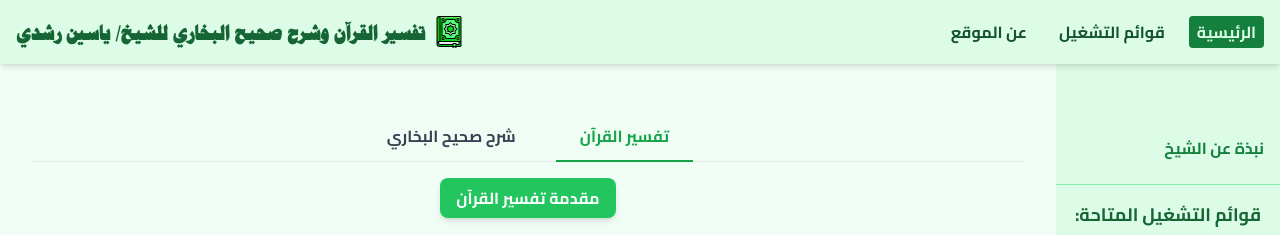
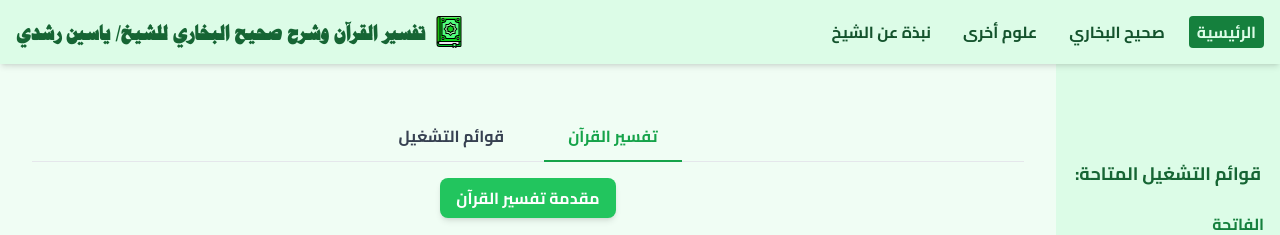
Before and after one commit to s-zankalony/tafseer-app, a React (Vite) app: page / in a window 1280 px wide. Shown: the top 235 px of the page. Built offline with nearby package versions, Linux system fonts and the light colour scheme.

Commit message:
Restructure the site: feat: Update routing and components for enhanced navigation and content display

```diff
--- a/src/App.jsx
+++ b/src/App.jsx
@@ -2,11 +2,11 @@ import { BrowserRouter as Router, Routes, Route } from 'react-router-dom';
 import ContentTabs from './components/ContentTabs';
 import Layout from './components/Layout';
 import About from './components/About';
-import Playlists from './components/Playlists';
 import Biography from './components/Biography';
 import TafseerIntroPage from './components/TafseerIntroPage';
 import HadithIntroPage from './components/HadithIntroPage';
 import OtherContentPage from './components/OtherContentPage';
+import DisplayHadith from './components/DisplayHadith';
 
 function App() {
   return (
@@ -15,10 +15,10 @@ function App() {
         <Routes>
           <Route path="/" element={<ContentTabs />} />
           <Route path="/about" element={<About />} />
-          <Route path="/playlists" element={<Playlists />} />
           <Route path="/biography" element={<Biography />} />
           <Route path="/tafseer-intro" element={<TafseerIntroPage />} />
           <Route path="/hadith-intro" element={<HadithIntroPage />} />
+          <Route path="/bukhari" element={<DisplayHadith />} />
           <Route path="/other-content" element={<OtherContentPage />} />
         </Routes>
       </Layout>
--- a/src/components/ContentTabs.jsx
+++ b/src/components/ContentTabs.jsx
@@ -1,6 +1,6 @@
 import React, { useState, useEffect } from 'react';
 import DisplayLinks from './DisplayLinks';
-import DisplayHadith from './DisplayHadith';
+import Playlists from './Playlists';
 import { useGlobalContext } from './context';
 
 const ContentTabs = () => {
@@ -42,14 +42,14 @@ const ContentTabs = () => {
               }`}
               onClick={() => handleTabChange('hadith')}
             >
-              شرح صحيح البخاري
+              قوائم التشغيل
             </button>
           </li>
         </ul>
       </div>
       <div className="mt-4">
         {localActiveTab === 'tafseer' && <DisplayLinks />}
-        {localActiveTab === 'hadith' && <DisplayHadith />}
+        {localActiveTab === 'hadith' && <Playlists />}
       </div>
     </div>
   );
--- a/src/components/Layout.jsx
+++ b/src/components/Layout.jsx
@@ -1,4 +1,5 @@
 import { memo } from 'react';
+import { NavLink } from 'react-router-dom';
 import Navbar from './Navbar';
 import Sidebar from './Sidebar2';
 import { useGlobalContext } from './context';
@@ -35,6 +36,12 @@ const Footer = memo(({ year }) => (
         >
           sameh@zankalony.com
         </a>
+        <NavLink
+          to="/about"
+          className="ml-4 text-lg font-bold bg-green-700 text-white px-3 py-1 rounded hover:bg-green-600 transition-colors duration-300"
+        >
+          عن الموقع
+        </NavLink>
       </div>
     </div>
   </footer>
--- a/src/components/Navbar.jsx
+++ b/src/components/Navbar.jsx
@@ -62,7 +62,7 @@ const Navbar = () => {
               </li>
               <li>
                 <NavLink
-                  to="/Playlists"
+                  to="/bukhari"
                   className={({ isActive }) =>
                     isActive
                       ? 'block py-1 px-2 text-green-100 bg-green-700 rounded font-bold'
@@ -70,12 +70,12 @@ const Navbar = () => {
                   }
                   onClick={() => isSidebarOpen && toggleSidebar()}
                 >
-                  قوائم التشغيل
+                  صحيح البخاري
                 </NavLink>
               </li>
               <li>
                 <NavLink
-                  to="/about"
+                  to="/other-content"
                   className={({ isActive }) =>
                     isActive
                       ? 'block py-1 px-2 text-green-100 bg-green-700 rounded font-bold'
@@ -83,7 +83,20 @@ const Navbar = () => {
                   }
                   onClick={() => isSidebarOpen && toggleSidebar()}
                 >
-                  عن الموقع
+                  علوم أخرى
+                </NavLink>
+              </li>
+              <li>
+                <NavLink
+                  to="/biography"
+                  className={({ isActive }) =>
+                    isActive
+                      ? 'block py-1 px-2 text-green-100 bg-green-700 rounded font-bold'
+                      : 'block py-1 px-2 text-green-900 rounded hover:bg-green-200 hover:text-green-700 font-bold'
+                  }
+                  onClick={() => isSidebarOpen && toggleSidebar()}
+                >
+                  نبذة عن الشيخ
                 </NavLink>
               </li>
             </ul>
--- a/src/components/Playlists.jsx
+++ b/src/components/Playlists.jsx
@@ -1,10 +1,8 @@
 import React, { useState, useEffect } from 'react';
 import playlists from '../assets/playlists';
 import { getId, getPlaylistId, getThumbnailUrl } from '../assets/functions';
-import OtherContentPage from './OtherContentPage';
 
 const Playlists = () => {
-  const [activeTab, setActiveTab] = useState('tafseer');
   const [playlistThumbnails, setPlaylistThumbnails] = useState({});
 
   useEffect(() => {
@@ -28,44 +26,9 @@ const Playlists = () => {
   }, []);
 
   return (
-    <div className="w-full">
-      {/* Tabs */}
-      <div className="border-b border-gray-200">
-        <ul className="flex flex-wrap justify-center -mb-px text-md font-bold text-center">
-          <li className="mx-2">
-            <button
-              className={`inline-block p-3 px-6 border-b-2 rounded-t-lg ${
-                activeTab === 'tafseer'
-                  ? 'text-green-600 border-green-600'
-                  : 'text-gray-700 border-transparent hover:text-gray-600 hover:border-gray-300'
-              }`}
-              onClick={() => setActiveTab('tafseer')}
-            >
-              تفسير القرآن
-            </button>
-          </li>
-          <li className="mx-2">
-            <button
-              className={`inline-block p-3 px-6 border-b-2 rounded-t-lg ${
-                activeTab === 'other'
-                  ? 'text-green-600 border-green-600'
-                  : 'text-gray-700 border-transparent hover:text-gray-600 hover:border-gray-300'
-              }`}
-              onClick={() => setActiveTab('other')}
-            >
-              علوم أخرى
-            </button>
-          </li>
-        </ul>
-      </div>
-
-      {/* Tab Content */}
-      <div className="mt-4">
-        {activeTab === 'tafseer' && (
-          <div className="flex flex-col items-center justify-center min-h-screen text-green-800 text-center p-4">
+    <div className="w-full flex flex-col items-center justify-center min-h-screen text-green-800 text-center p-4">
       <div className="grid grid-cols-1 sm:grid-cols-2 md:grid-cols-3 lg:grid-cols-4 gap-4 w-full max-w-6xl">
         {playlists.map((playlist) => {
-                // Determine thumbnail: video first, else fetched playlist thumb
           const vid = getId(playlist.url);
           const thumbnailUrl = vid
             ? getThumbnailUrl(playlist.url)
@@ -86,9 +49,7 @@ const Playlists = () => {
                   />
                 </div>
               )}
-                    <h2 className="text-xl font-semibold mb-2">
-                      {playlist.sura}
-                    </h2>
+              <h2 className="text-xl font-semibold mb-2">{playlist.sura}</h2>
               <a
                 href={playlist.url}
                 target="_blank"
@@ -102,10 +63,6 @@ const Playlists = () => {
         })}
       </div>
     </div>
-        )}
-        {activeTab === 'other' && <OtherContentPage />}
-      </div>
-    </div>
   );
 };
 
--- a/src/components/Sidebar2.jsx
+++ b/src/components/Sidebar2.jsx
@@ -36,6 +36,8 @@ const Sidebar2 = ({ children }) => {
     setActiveTab,
   } = useContext(AppContext);
   const location = useLocation();
+  const isHomePage = location.pathname === '/';
+  const isHadithPage = location.pathname === '/bukhari';
   const [showHadithSidebar, setShowHadithSidebar] = useState(false);
 
   // Reset to 'tafseer' tab once on initial mount if we're on the home page
@@ -73,9 +75,6 @@ const Sidebar2 = ({ children }) => {
     }
   }, [toggleSidebar]);
 
-  // Check if we're on the homepage
-  const isHomePage = location.pathname === '/';
-
   // Effect to track hadith/tab visibility
   useEffect(() => {
     setShowHadithSidebar(activeTab === 'hadith');
@@ -96,32 +95,22 @@ const Sidebar2 = ({ children }) => {
       >
         <div className="h-full overflow-y-auto bg-green-100">
           <ul className="space-y-2 font-bold mt-16 px-2">
-            <li>
-              <SidebarLink
-                to="/biography"
-                isActive={location.pathname === '/biography'}
-                onClick={handleLinkClick}
-              >
-                نبذة عن الشيخ
-              </SidebarLink>
-            </li>
+            <li className="p-2" /> {/* placeholder to maintain space */}
           </ul>
-          <hr className="my-4 border-t border-green-300" />
+          <div className="my-4" /> {/* preserve divider spacing */}
           <div className="px-2">
-            {isHomePage && (
+            {/* Playlist on home–tafseer only */}
+            {isHomePage && activeTab === 'tafseer' && (
               <>
-                {activeTab === 'tafseer' ? (
-                  <>
-                    <h3 className="text-lg font-bold text-green-800 mb-2">
-                      قوائم التشغيل المتاحة:
-                    </h3>
-                    <SidebarPlaylist />
-                  </>
-                ) : (
-                  <SidebarHadithJuz />
-                )}
+                <h3 className="text-lg font-bold text-green-800 mb-2">
+                  قوائم التشغيل المتاحة:
+                </h3>
+                <SidebarPlaylist />
               </>
             )}
+
+            {/* Hadith‐Juz on /bukhari only */}
+            {isHadithPage && <SidebarHadithJuz />}
           </div>
         </div>
       </aside>
```
Lines whose indentation alone changed are shown as unchanged.
